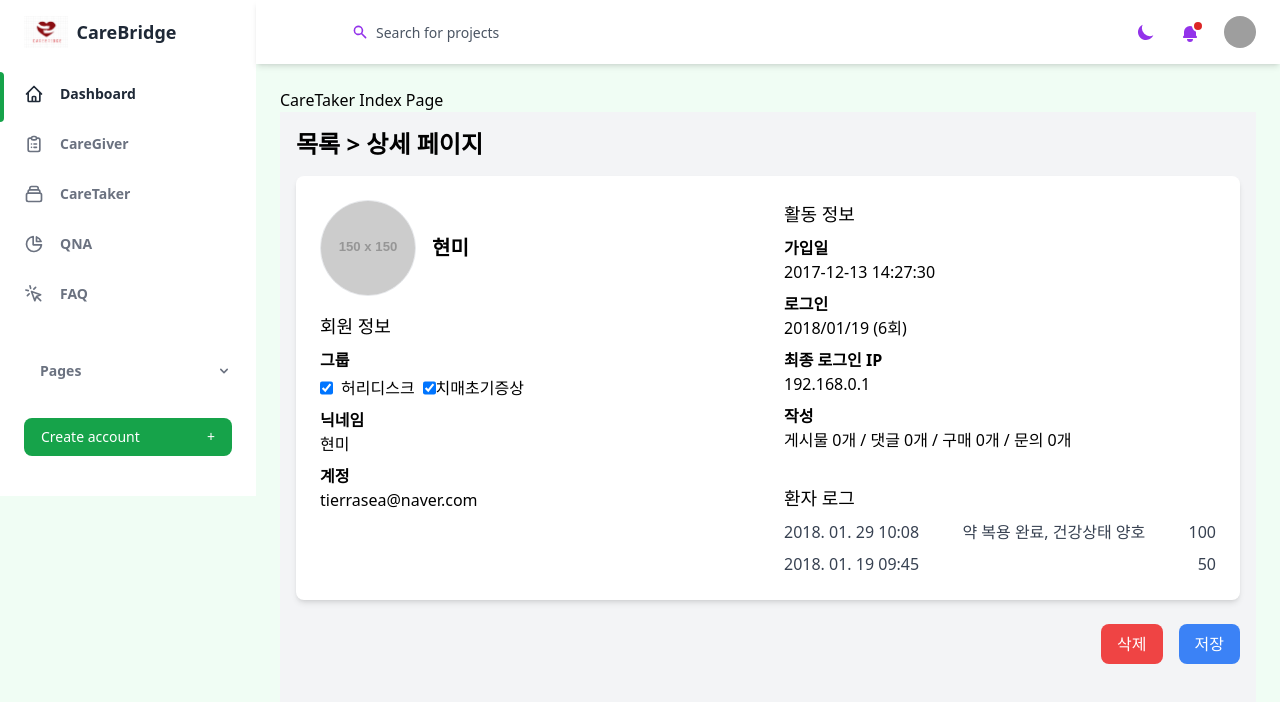
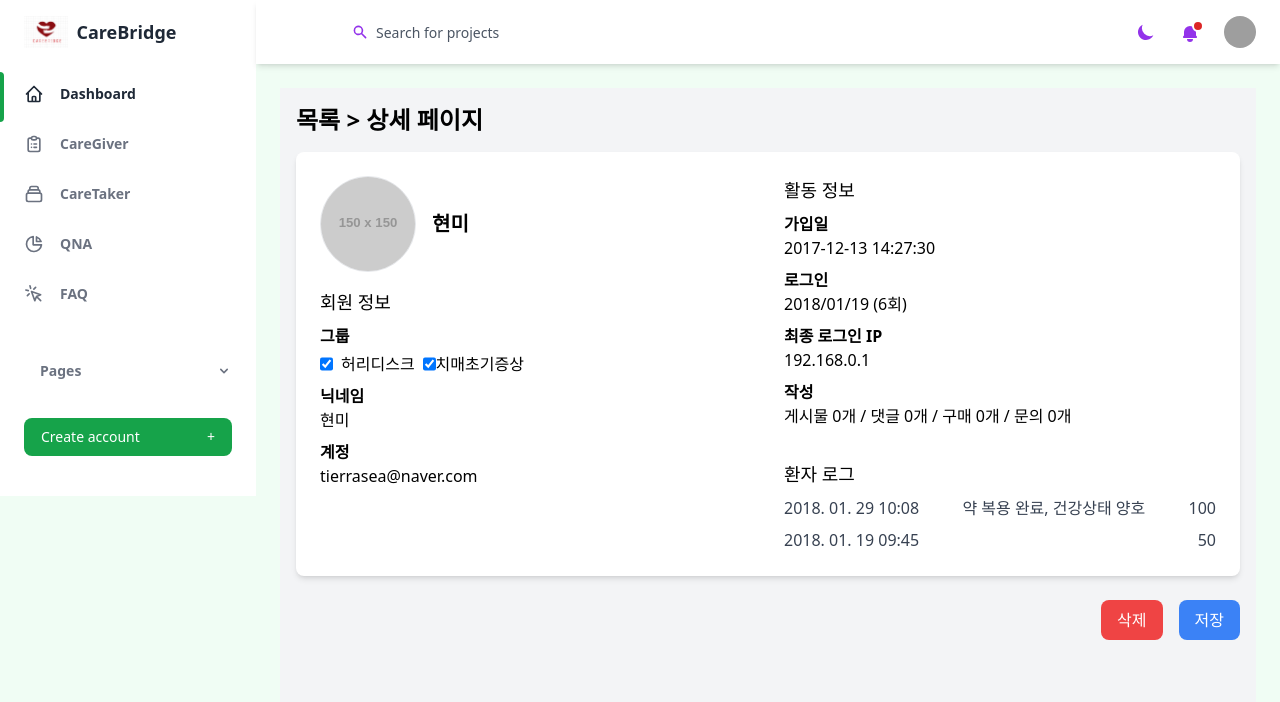
Before and after one commit to yun9699/CareBridgeAdmin, a React (Vite) app: page /careTaker/detail in a window 1280 px wide. Shown: the top 702 px of the page. Built offline with nearby package versions, Linux system fonts and the light colour scheme; grey boxes are pictures that could not be loaded.

Commit message:
feat : CareTakerIndex edit

```diff
--- a/src/common/CommonDetailComponent.jsx
+++ b/src/common/CommonDetailComponent.jsx
@@ -21,6 +21,8 @@ function CommonDetailComponent({ isOpen, onClose, no, detailFn }) {
             });
         }
     }, [no]);
+
+
 
     return (
         <div className="fixed inset-0 flex items-center justify-center z-50">
--- a/src/page/caretaker/CareTakerIndexPage.jsx
+++ b/src/page/caretaker/CareTakerIndexPage.jsx
@@ -6,7 +6,6 @@ function CareTakerIndexPage() {
     return (
         <BasicLayout>
 
-            <div>CareTaker Index Page</div>
             <Outlet/>
 
         </BasicLayout>
```
